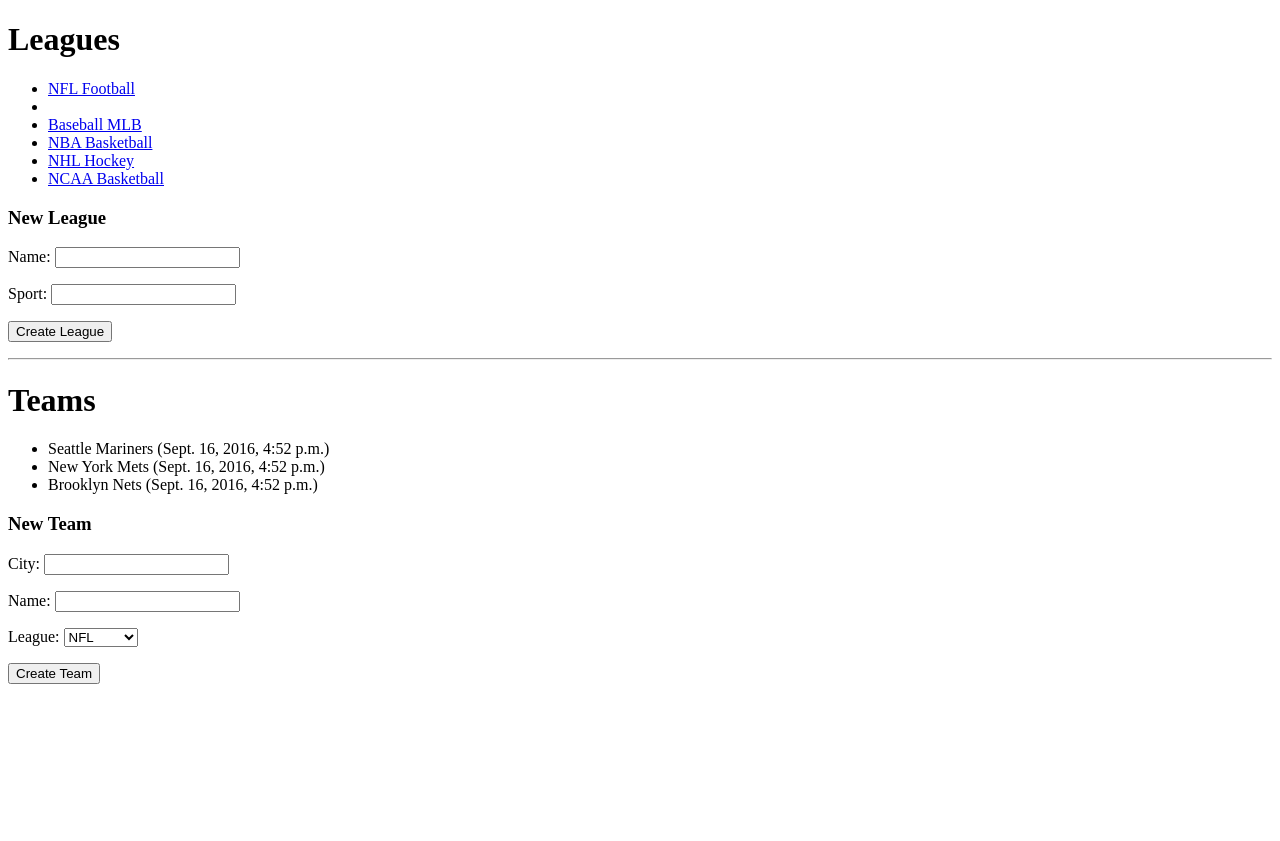
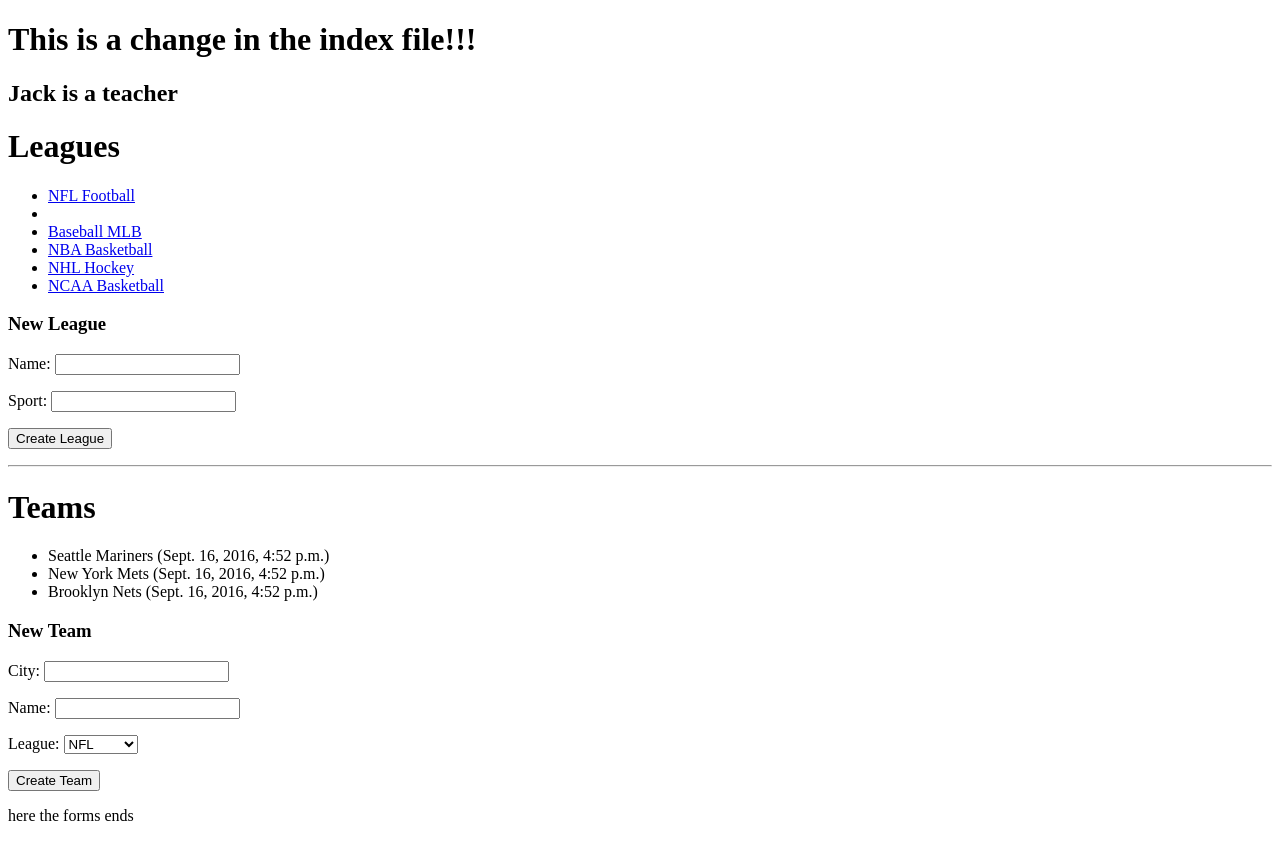
Before and after one commit to madjaqk/model_demo, a Django app: template apps/leagues/templates/leagues/index.html in a window 1280 px wide. Before the commit the page ends 684 px from the top, so only its background shows below. Run offline with Django 3.2, Linux system fonts and the light colour scheme; the template is opened without the code that fills it: values that come from a table or form of the project are taken from there, others are empty; data comes from the database, SQL or seed files in the repository; parts of the project's set-up code (start-up, migrations or seed data) failed here and were passed over.

Commit message:
changed the index yo
Signed-off-by: Steven Huggard <Sven@MBP15.hsd1.wa.comcast.net>

```diff
--- a/apps/leagues/templates/leagues/index.html
+++ b/apps/leagues/templates/leagues/index.html
@@ -4,6 +4,8 @@
 		<title></title>
 	</head>
 	<body>
+		<h1>This is a change in the index file!!!</h1>
+		<h2>Jack is a teacher</h2>
 		{% if messages %}
 			<ul class="messages">
 			    {% for message in messages %}
@@ -45,5 +47,6 @@
 			</p>
 			<p><input type="submit" value="Create Team"></p>
 		</form>
+		<p>here the forms ends</p>
 	</body>
 </html>
```
